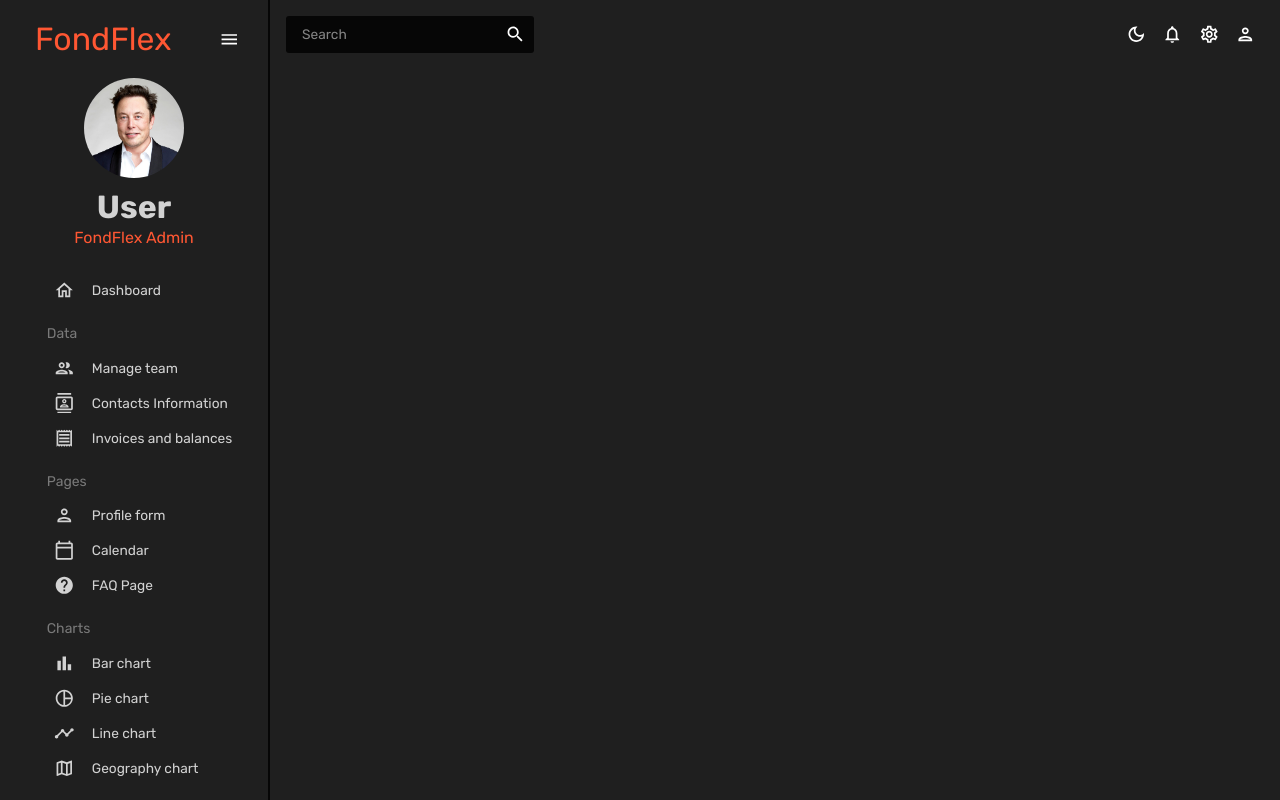
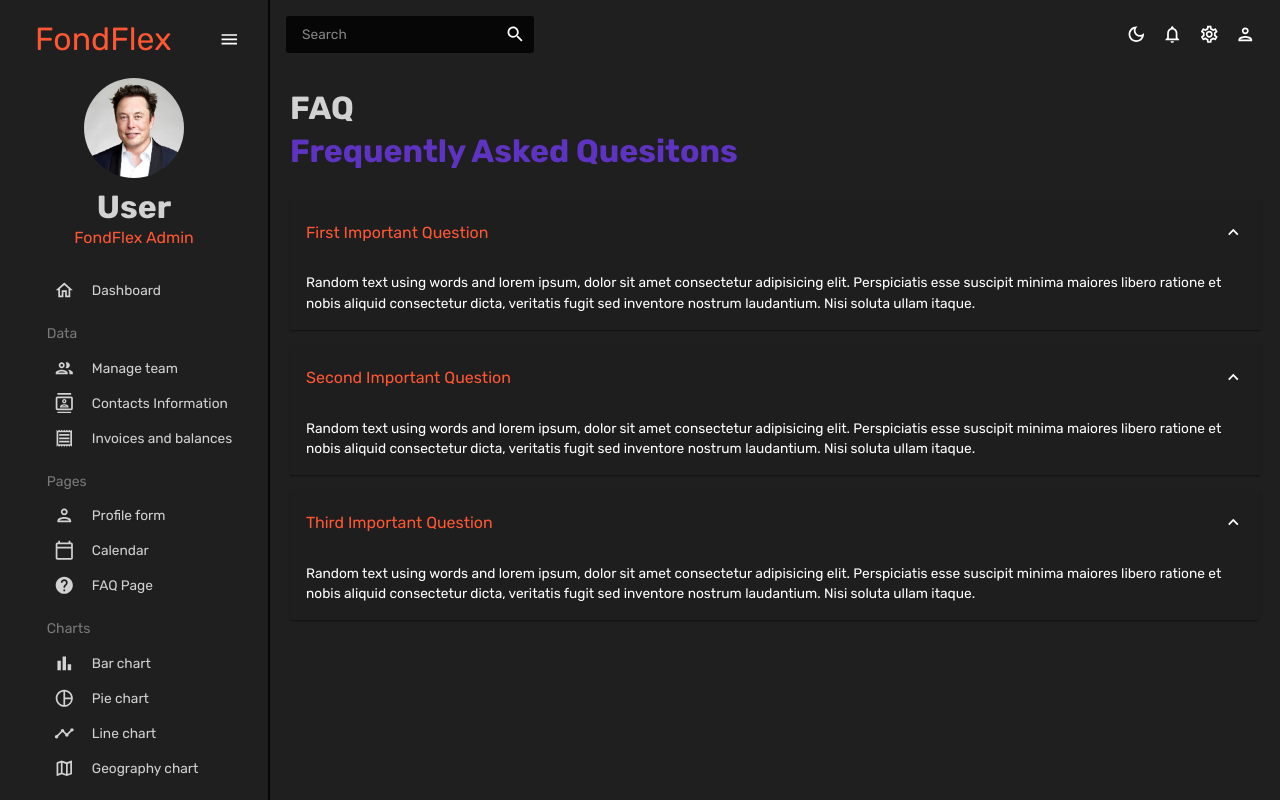
Before and after one commit to garrza/react-admin, a React (Create React App) app: page /faq in a window 1280 px wide. Built offline with nearby package versions, Linux system fonts and the light colour scheme.

Commit message:
Complete FAQ page using mui accordion

```diff
--- a/src/App.js
+++ b/src/App.js
@@ -9,10 +9,10 @@ import Contacts from "./scenes/contacts";
 import Invoices from "./scenes/invoices";
 import Form from "./scenes/form";
 import Calendar from "./scenes/calendar";
+import FAQ from "./scenes/faq";
 // import Bar from "./scenes/bar";
 // import Line from "./scenes/line";
 // import Pie from "./scenes/pie";
-// import FAQ from "./scenes/faq";
 // import Geography from "./scenes/geography";
 
 function App() {
@@ -33,10 +33,10 @@ function App() {
               <Route path="/invoices" element={<Invoices />} />
               <Route path="/form" element={<Form />} />
               <Route path="/calendar" element={<Calendar />} />
+              <Route path="/faq" element={<FAQ />} />
               {/* <Route path="/bar" element={<Bar />} /> */}
               {/* <Route path="/pie" element={<Pie />} /> */}
               {/* <Route path="/line" element={<Line />} /> */}
-              {/* <Route path="/faq" element={<FAQ />} /> */}
               {/* <Route path="/geography" element={<Geography />} /> */}
             </Routes>
           </main>
--- a/src/scenes/faq/index.jsx
+++ b/src/scenes/faq/index.jsx
@@ -8,7 +8,55 @@ import ExpandMoreIcon from "@mui/icons-material/ExpandMore";
 import { tokens } from "../../theme";
 
 const FAQ = () => {
+  const theme = useTheme();
+  const colors = tokens(theme.palette.mode);
 
+  return (
+    <Box m="20px">
+      <Header title="FAQ" subtitle="Frequently Asked Quesitons" />
+
+      <Accordion defaultExpanded>
+        <AccordionSummary expandIcon={<ExpandMoreIcon />}>
+          <Typography color={colors.purple[500]} variant="h5">
+            First Important Question
+          </Typography>
+        </AccordionSummary>
+      <AccordionDetails>
+        <Typography>
+          Random text using words and lorem ipsum, dolor sit amet consectetur adipisicing elit. Perspiciatis esse suscipit minima maiores libero ratione et nobis aliquid consectetur dicta, veritatis fugit sed inventore nostrum laudantium. Nisi soluta ullam itaque.
+        </Typography>
+      </AccordionDetails>
+      </Accordion>
+
+      <Accordion defaultExpanded>
+        <AccordionSummary expandIcon={<ExpandMoreIcon />}>
+          <Typography color={colors.purple[500]} variant="h5">
+            Second Important Question
+          </Typography>
+        </AccordionSummary>
+      <AccordionDetails>
+        <Typography>
+          Random text using words and lorem ipsum, dolor sit amet consectetur adipisicing elit. Perspiciatis esse suscipit minima maiores libero ratione et nobis aliquid consectetur dicta, veritatis fugit sed inventore nostrum laudantium. Nisi soluta ullam itaque.
+        </Typography>
+      </AccordionDetails>
+      </Accordion>
+
+      <Accordion defaultExpanded>
+        <AccordionSummary expandIcon={<ExpandMoreIcon />}>
+          <Typography color={colors.purple[500]} variant="h5">
+            Third Important Question
+          </Typography>
+        </AccordionSummary>
+      <AccordionDetails>
+        <Typography>
+          Random text using words and lorem ipsum, dolor sit amet consectetur adipisicing elit. Perspiciatis esse suscipit minima maiores libero ratione et nobis aliquid consectetur dicta, veritatis fugit sed inventore nostrum laudantium. Nisi soluta ullam itaque.
+        </Typography>
+      </AccordionDetails>
+      </Accordion>
+
+
+    </Box>
+  )
 }
 
 export default FAQ;
```
